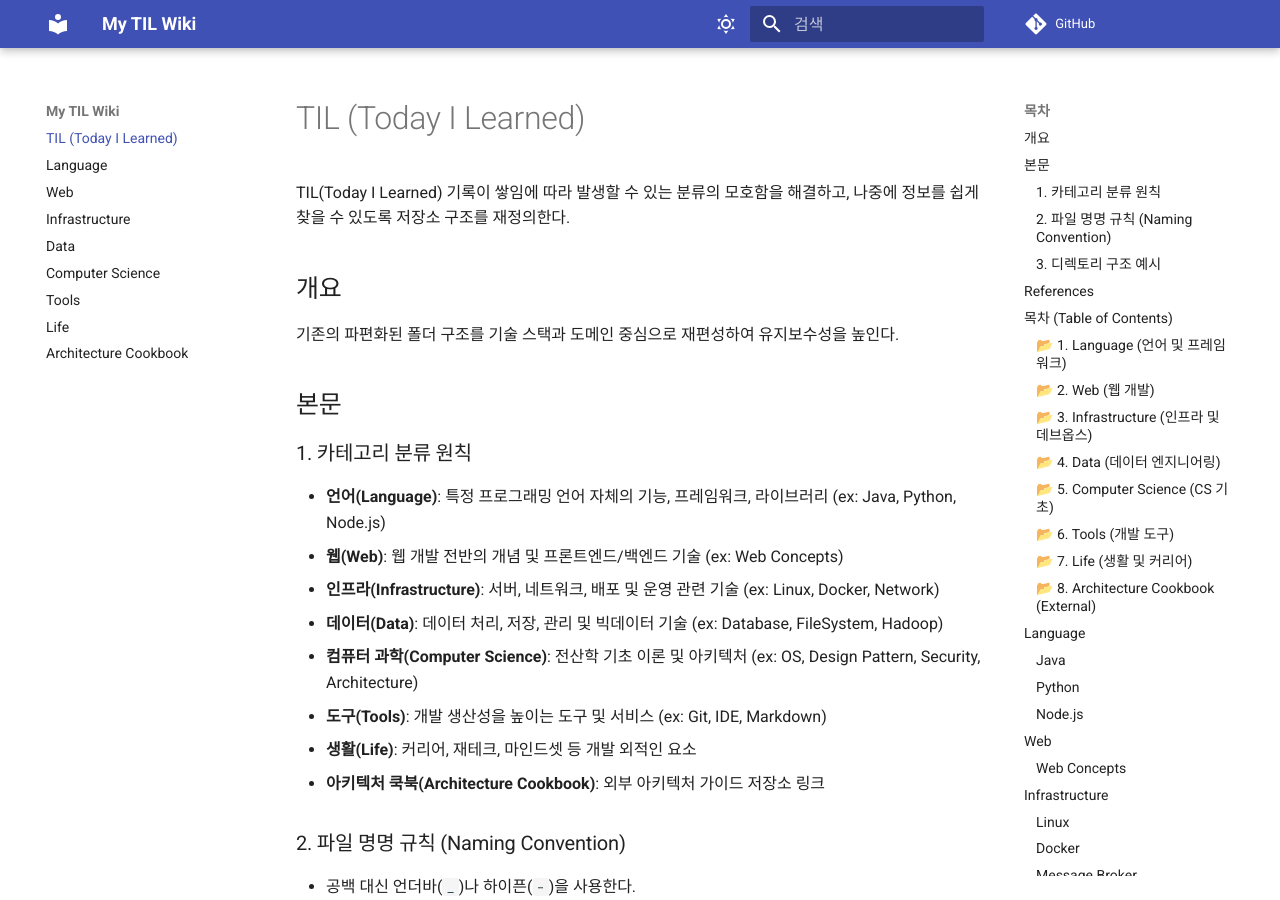
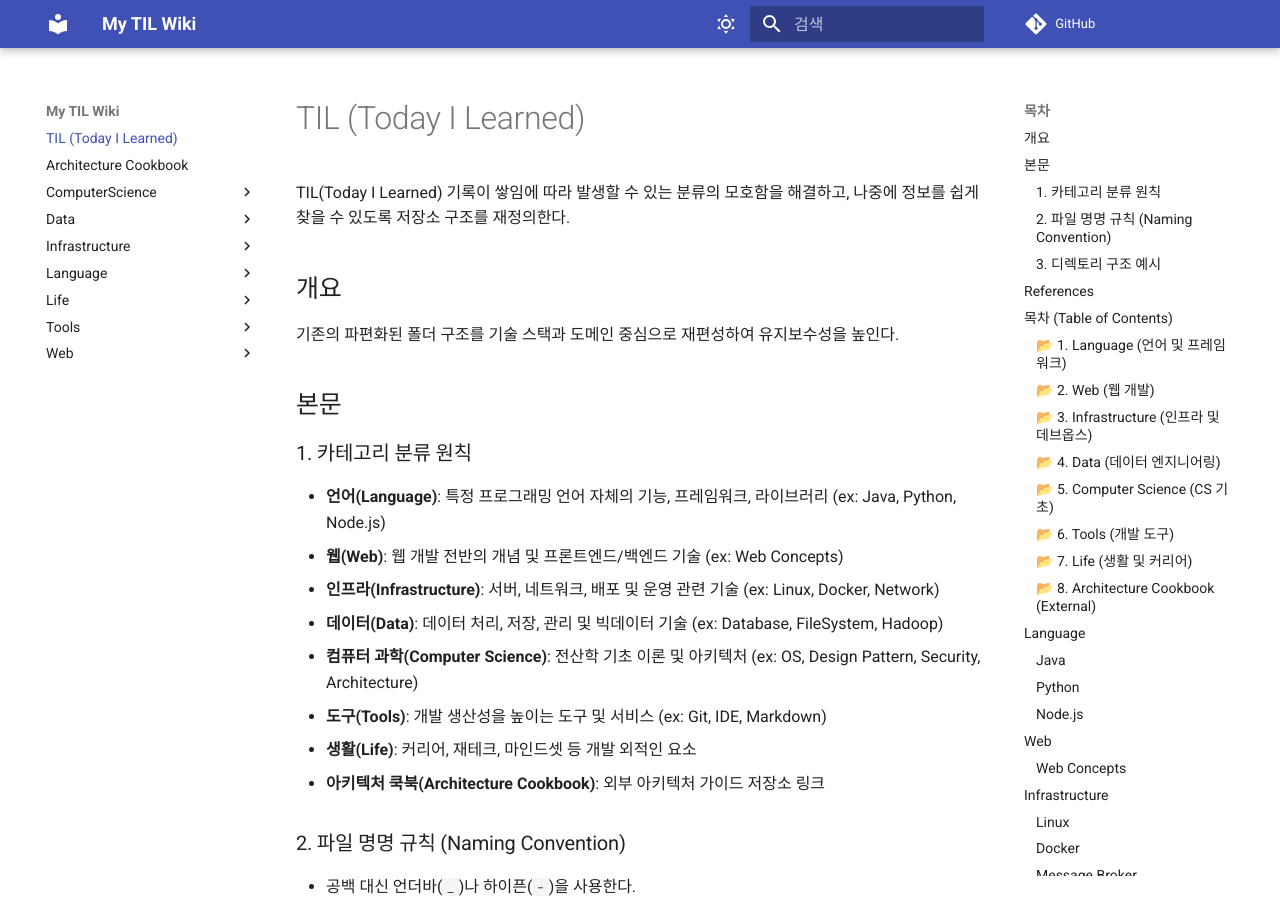
Before and after one commit to DevDooly/TIL, an MkDocs documentation site: the page built from docs/index.md, in a window 1280 px wide and 900 px high. Built offline with MkDocs 1.6.1 and Material for MkDocs 9.7.7, drawn with Linux system fonts in a browser that asks for light colours; comment, search, counter and statistics services are not loaded; some of the changed lines change nothing that is shown.

Commit message:
Disable manual nav to fix 404 errors

```diff
--- a/mkdocs.yml
+++ b/mkdocs.yml
@@ -49,13 +49,13 @@ plugins:
   - search
 
 # 📌 네비게이션 경로 (모두 docs 폴더 내부 기준이어야 함)
-nav:
-  - TIL (Today I Learned): index.md
-  - Language: Language/
-  - Web: Web/
-  - Infrastructure: Infrastructure/
-  - Data: Data/
-  - Computer Science: ComputerScience/
-  - Tools: Tools/
-  - Life: Life/
-  - Architecture Cookbook: Architecture_Cookbook.md
+# nav:
+#   - TIL (Today I Learned): index.md
+#   - Language: Language/
+#   - Web: Web/
+#   - Infrastructure: Infrastructure/
+#   - Data: Data/
+#   - Computer Science: ComputerScience/
+#   - Tools: Tools/
+#   - Life: Life/
+#   - Architecture Cookbook: Architecture_Cookbook.md
```
